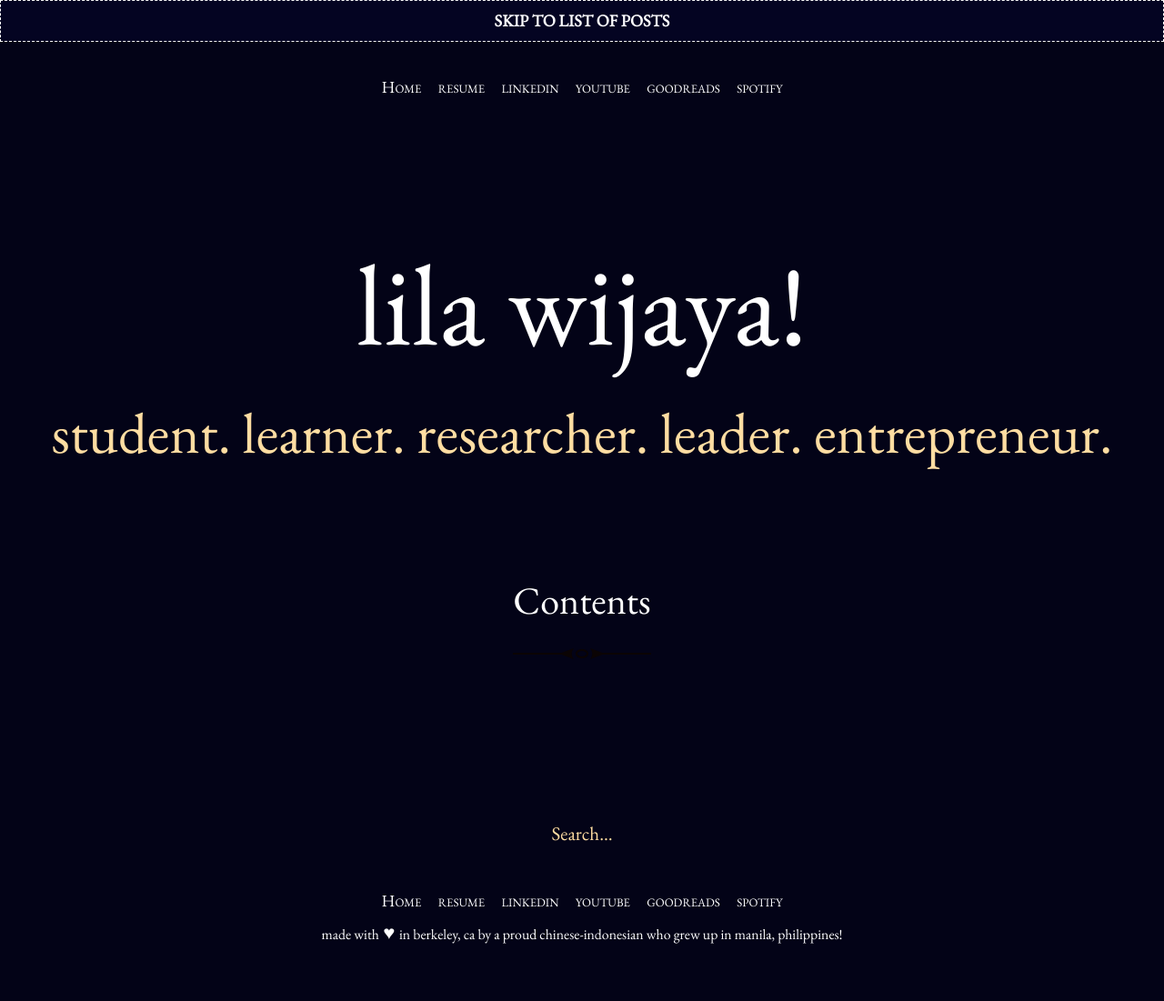
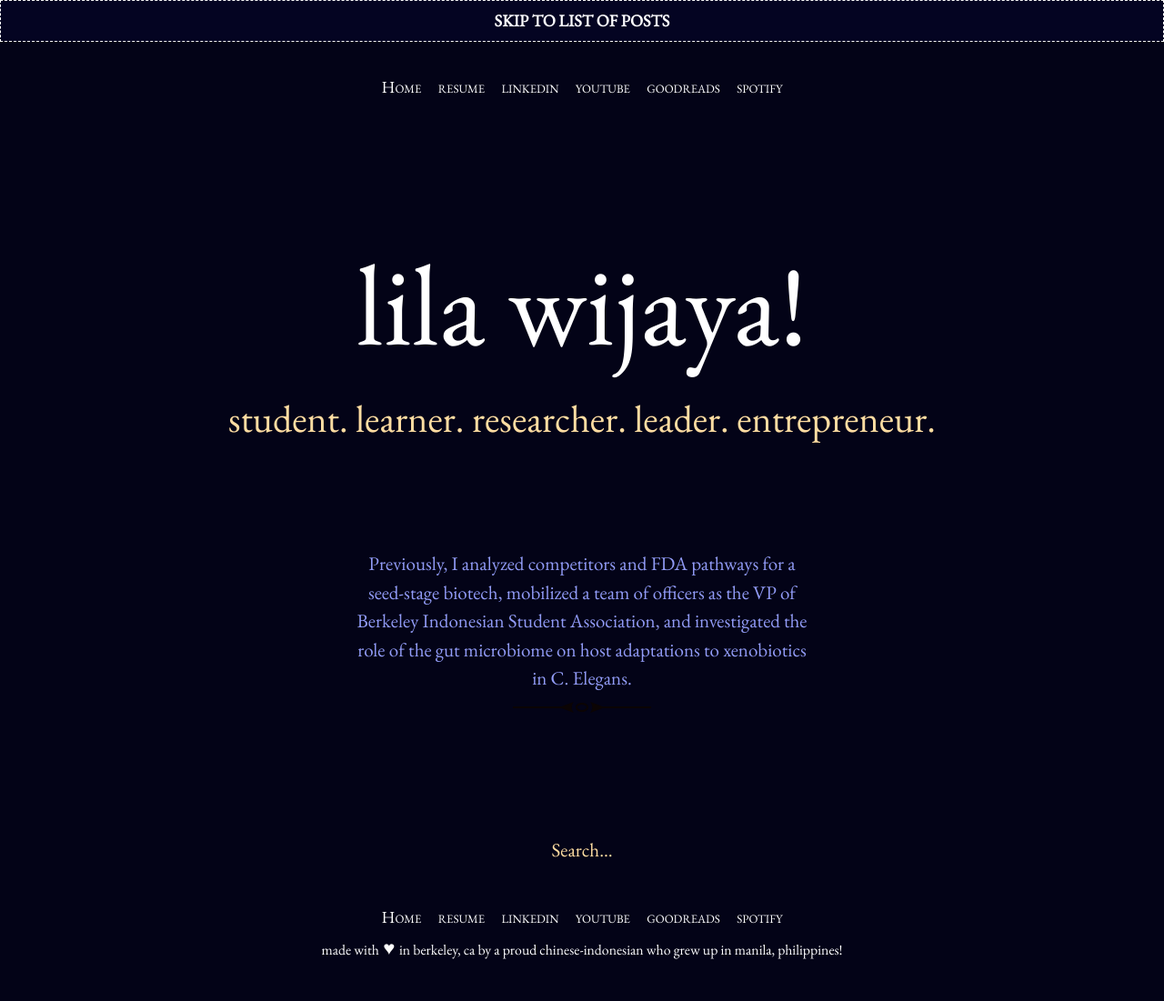
Before and after one commit to lilawijaya/helloworld, a Jekyll site: the page built from README.md, in a window 1280 px wide. Shown: the whole page at 91% size. Built offline with Jekyll 4.4.1, drawn with Linux system fonts in a browser that asks for light colours; our own code applies the rules of GitHub Pages for plain Markdown files.

Commit message:
added my description and visual changes.

```diff
--- a/_layouts/home.html
+++ b/_layouts/home.html
@@ -24,13 +24,15 @@ layout: default
 
 <main class="home" id="main" role="main" aria-label="Content">
 
-  <h1 class="content-title divided">
+  <h3 class="content-title divided">
     {% if site.paginate and site.paginate_path and paginator.page > 1 %}
       Page {{ paginator.page }}
     {% else %}
-      Contents
+      Previously, I analyzed competitors and FDA pathways for a seed-stage biotech,
+      mobilized a team of officers as the VP of Berkeley Indonesian Student Association, and
+      investigated the role of the gut microbiome on host adaptations to xenobiotics in C. Elegans.
     {% endif %}
-  </h1>
+  </h3>
 
   {% if site.paginate and site.paginate_path %}
 
--- a/_sass/_base.scss
+++ b/_sass/_base.scss
@@ -119,7 +119,8 @@ figcaption {
 }
 
 .content-title {
-  font-size: 2em;
+  color: $another-text-color;
+  font-size: 1em;
   margin-bottom: 2em;
   text-align: center;
 }
--- a/_sass/_masthead.scss
+++ b/_sass/_masthead.scss
@@ -16,10 +16,10 @@
 
 .site-masthead h2 {
   color: $muted-text-color;
-  font-size: 1.25em;
+  font-size: 1em;
   margin: 0;
   padding: 0 2rem;
   @media (min-width: $on-tablet) {
-    font-size: 3em;
+    font-size: 2em;
   }
 }
--- a/_sass/_variables.scss
+++ b/_sass/_variables.scss
@@ -2,6 +2,7 @@ $brand-color:         #030317;
 $highlight:           lighten($brand-color, 35%);
 $text-color:          #ffffff;
 $muted-text-color:    #ffdda2;
+$another-text-color:  #929cf7;
 $font-family:         "EB Garamond", Garamond, "Times New Roman", serif;
 
 $on-bigphone:         375px;
```
